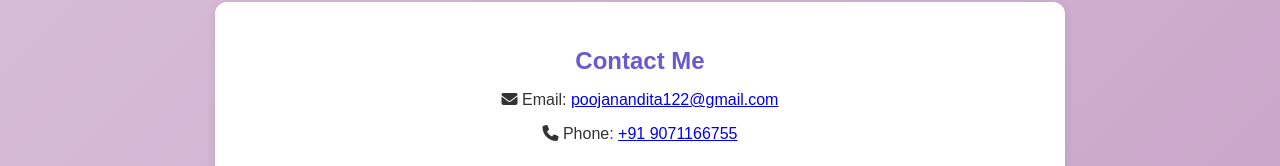
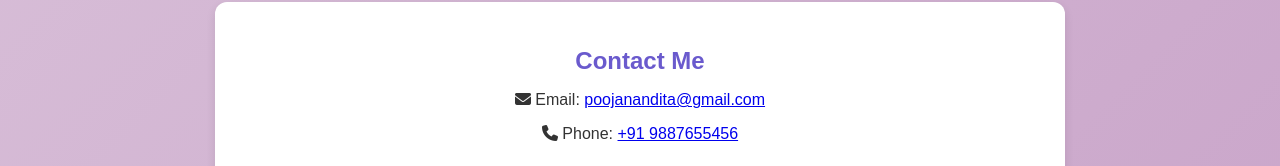
Before and after one commit to poojanandita87/My-portfolio, a website: page index.html in a window 1280 px wide. Shown: the part 2312-2478 px from the top of the page. Drawn offline with Linux system fonts and the light colour scheme; no server answers.

Commit message:
deploy: 61f59fdcab11bda78bd28159aba7808a02caa13c

```diff
--- a/index.html
+++ b/index.html
@@ -147,10 +147,10 @@ My goal is to grow as a skilled developer. I am always curious to learn, create,
 <h2>Contact Me</h2>
 
 <p><i class="fas fa-envelope"></i> Email:
-<a href="mailto:poojanandita122@gmail.com">poojanandita122@gmail.com</a></p>
+<a href="mailto:poojanandita@gmail.com">poojanandita@gmail.com</a></p>
 
 <p><i class="fas fa-phone"></i> Phone:
-<a href="tel:+91 9071166755">+91 9071166755</a></p>
+<a href="tel:+91 9887655456">+91 9887655456</a></p>
 <form id="contactForm">
 
   <input type="text" id="name" name="name" placeholder="Your Name" required>
```
